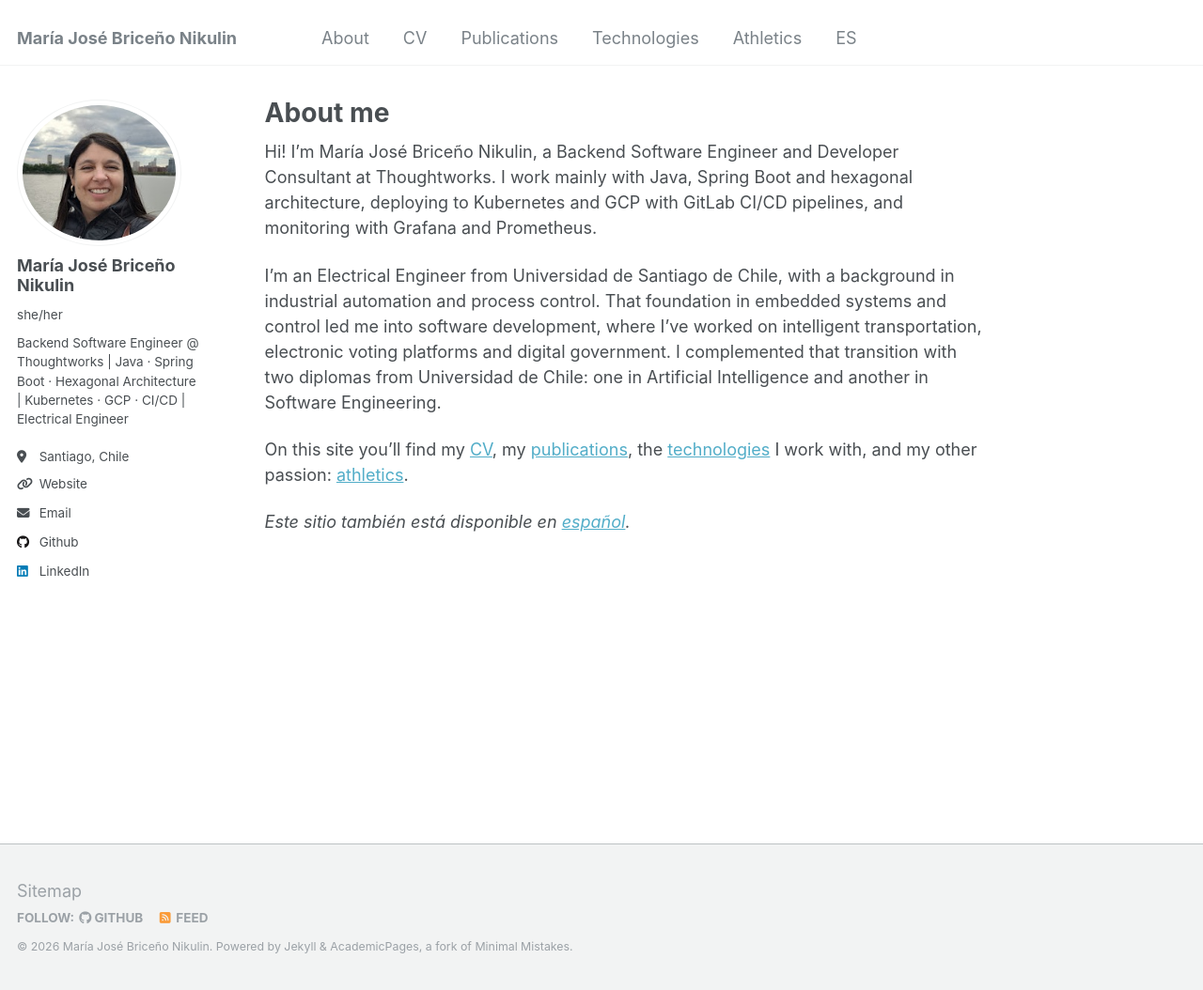
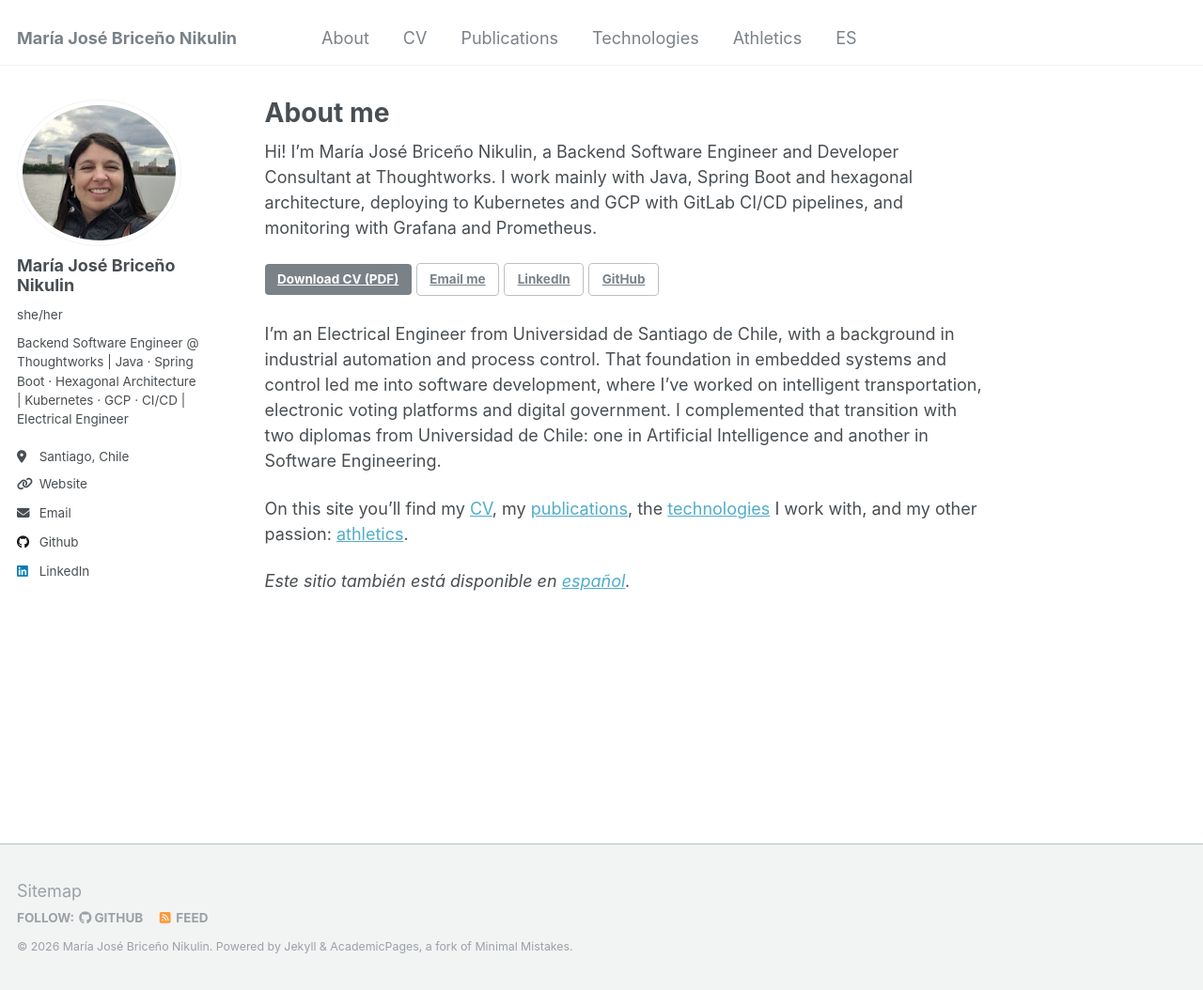
Before and after one commit to majobrini/majobrini.github.io, a Jekyll site: the page built from _pages/en/about.md, in a window 1280 px wide and 1054 px high. Shown: the whole window at 94% size. Built offline with Jekyll 4.4.1, drawn with Linux system fonts in a browser that asks for light colours.

Commit message:
Botones de contacto y descarga de CV (EN)

```diff
--- a/_pages/en/about.md
+++ b/_pages/en/about.md
@@ -9,6 +9,11 @@ Hi! I'm María José Briceño Nikulin, a Backend Software Engineer and Developer
 I work mainly with Java, Spring Boot and hexagonal architecture, deploying to Kubernetes and GCP
 with GitLab CI/CD pipelines, and monitoring with Grafana and Prometheus.
 
+[Download CV (PDF)](/files/cv-maria-jose-briceno-nikulin-en.pdf){: .btn .btn--primary}
+[Email me](mailto:mjnikulin@gmail.com){: .btn .btn--inverse}
+[LinkedIn](https://www.linkedin.com/in/mariajosebricenonikulin){: .btn .btn--inverse}
+[GitHub](https://github.com/canetaba){: .btn .btn--inverse}
+
 I'm an Electrical Engineer from Universidad de Santiago de Chile, with a background in industrial
 automation and process control. That foundation in embedded systems and control led me into software
 development, where I've worked on intelligent transportation, electronic voting platforms and digital government.
```
Also changed, not shown: _pages/en/cv.md (+2 -0 lines).
